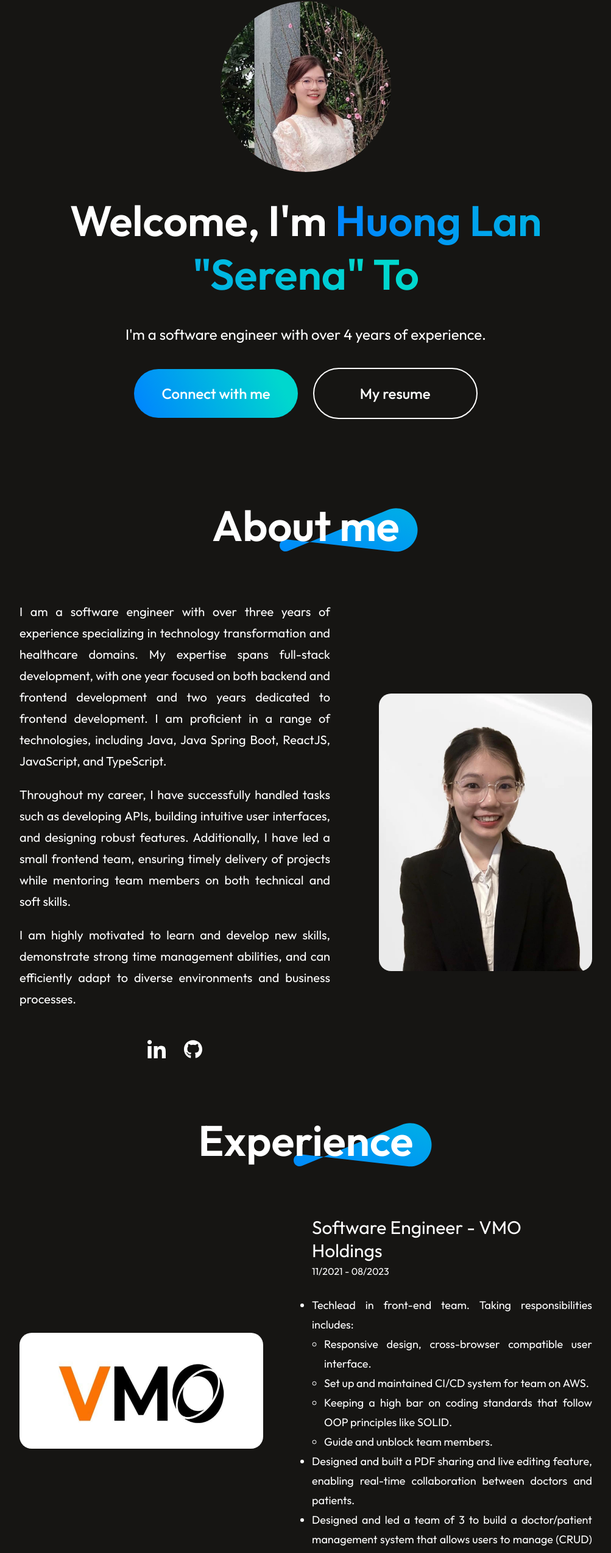
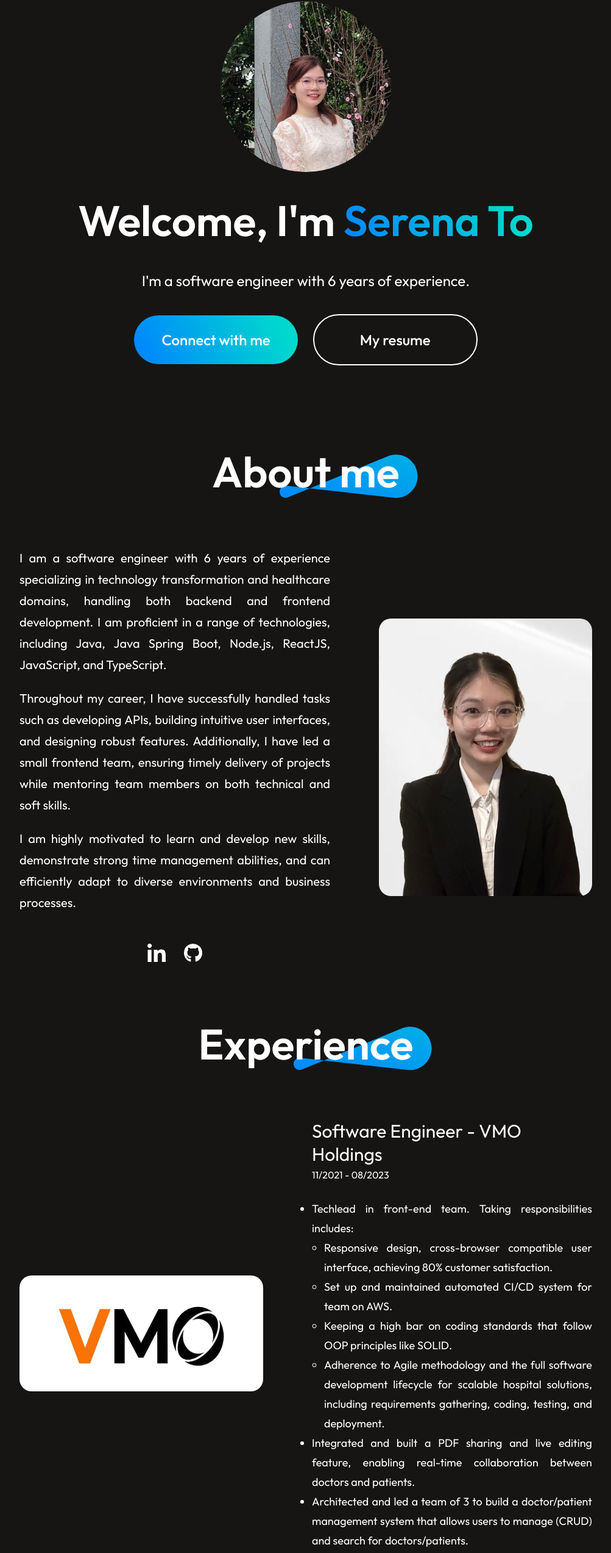
Before and after one commit to HuongLanTo/portfolio, a React (Vite) app: page / in a window 1280 px wide. Shown: the part 222-2768 px from the top of the page at 61% size, without its empty margins (138-1141 px from the left). Built offline with nearby package versions, Linux system fonts and the light colour scheme.

Commit message:
Update info

```diff
--- a/index.html
+++ b/index.html
@@ -5,7 +5,7 @@
   <meta charset="UTF-8" />
   <link rel="icon" type="image/svg+xml" href="src/assets/logo_black.png" />
   <meta name="viewport" content="width=device-width, initial-scale=1.0" />
-  <title>Huong Lan "Serena" To</title>
+  <title>Serena To</title>
   <link rel="preconnect" href="https://fonts.googleapis.com">
   <link rel="preconnect" href="https://fonts.gstatic.com" crossorigin>
   <link href="https://fonts.googleapis.com/css2?family=Outfit:wght@100..900&display=swap" rel="stylesheet">
--- a/src/components/about/About.jsx
+++ b/src/components/about/About.jsx
@@ -16,12 +16,10 @@ const About = () => {
         <div className="about-left">
           <div className="about-general">
             <p>
-              I am a software engineer with over three years of experience
-              specializing in technology transformation and healthcare domains.
-              My expertise spans full-stack development, with one year focused
-              on both backend and frontend development and two years dedicated
-              to frontend development. I am proficient in a range of
-              technologies, including Java, Java Spring Boot, ReactJS,
+              I am a software engineer with 6 years of experience
+              specializing in technology transformation and healthcare domains,
+              handling both backend and frontend development. I am proficient in a range of
+              technologies, including Java, Java Spring Boot, Node.js, ReactJS,
               JavaScript, and TypeScript.
             </p>
             <p>
--- a/src/components/contact/Contact.jsx
+++ b/src/components/contact/Contact.jsx
@@ -41,14 +41,11 @@ const Contact = () => {
           <h1>Let's talk</h1>
           <p>Feel free to connect with me</p>
           <div className="contact-details">
-            {/* <div className="contact-detail">
-              <img src={mail_icon} alt="" /> <p>serena.to.598@gmail.com</p>
-            </div> */}
             <div className="contact-detail">
               <img src={phone_icon} alt="" /> <p>+1 (425) 319-3296</p>
             </div>
             <div className="contact-detail">
-              <img src={location_icon} alt="" /> <p>Washington, United States</p>
+              <img src={location_icon} alt="" /> <p>United States</p>
             </div>
           </div>
         </div>
--- a/src/components/experience/Experience.jsx
+++ b/src/components/experience/Experience.jsx
@@ -29,24 +29,21 @@ const Experience = () => {
                 Techlead in front-end team. Taking responsibilities includes:
                 <ul style={{ marginLeft: "20px" }}>
                   <li>
-                    Responsive design, cross-browser compatible user interface.
+                    Responsive design, cross-browser compatible user interface, achieving 80% customer satisfaction.
                   </li>
-                  <li>Set up and maintained CI/CD system for team on AWS.</li>
+                  <li>Set up and maintained automated CI/CD system for team on AWS.</li>
                   <li>
                     Keeping a high bar on coding standards that follow OOP
                     principles like SOLID.
                   </li>
-                  <li>Guide and unblock team members.</li>
+                  <li>Adherence to Agile methodology and the full software development lifecycle for scalable hospital solutions, including requirements gathering, coding, testing, and deployment.</li>
                 </ul>
               </li>
               <li>
-                Designed and built a PDF sharing and live editing feature,
-                enabling real-time collaboration between doctors and patients.
+              Integrated and built a PDF sharing and live editing feature, enabling real-time collaboration between doctors and patients.
               </li>
               <li>
-                Designed and led a team of 3 to build a doctor/patient
-                management system that allows users to manage (CRUD) and search
-                for doctors/patients.
+              Architected and led a team of 3 to build a doctor/patient management system that allows users to manage (CRUD) and search for doctors/patients.
               </li>
             </ul>
           </div>
@@ -64,21 +61,13 @@ const Experience = () => {
           <div className="experience-description">
             <ul>
               <li>
-                Designed the resumes feature that allows users to fill in the
-                information (experience, projects, education, ...). This feature
-                was used by more than 1000 people.
+              Designed the resumes feature that allows users to fill in the information (experience, projects, education, etc). This feature was capable of scaling to thousands of concurrent users.
               </li>
               <li>
-                Designed and built the email-sending feature to remind
-                candidates to update their resumes.
+              Debugged and optimized large-scale web applications, improving processing efficiency by 30%.
               </li>
               <li>
-                Enhanced admin features for managers and recruiters to manage
-                employee and candidate resumes.
-              </li>
-              <li>
-                Communicated with clients to gather information and ensure
-                completion of business workflows and transfer to team members.
+              Developed scalable RESTful APIs to streamline candidate information management, improving API response times by 20%.
               </li>
             </ul>
           </div>
@@ -94,18 +83,16 @@ const Experience = () => {
           <div className="experience-title">
             Software Engineer - Electronic Records Management Company
           </div>
-          <div className="experience-time">09/2018 - 05/2020</div>
+          <div className="experience-time">02/2018 - 09/2020</div>
           <div className="experience-description">
             <ul>
               <li>
-                Designed and developed responsive Single Page Web Applications
-                (SPA) for hospital solutions using ReactJs, Java, and Spring
-                Boot.
+              Designed and developed responsive Single Page Web Applications (SPA) for hospital solutions.
               </li>
               <li>
-                Optimized the feature that transforms big data into the data
-                warehouse, reducing query time by 25%.
+              Optimized data warehouse feature, reducing query time by 25%, and ensured fault-tolerance for large- scale data handling.
               </li>
+              <li>Collaborated with product managers and designers to define feature roadmaps, ensuring alignment with business goals and customer needs.</li>
             </ul>
           </div>
         </div>
--- a/src/components/profile/Profile.jsx
+++ b/src/components/profile/Profile.jsx
@@ -10,14 +10,14 @@ const Profile = () => {
         <img src={profile_image} alt="" />
       </div>
       <h1>
-        Welcome, I'm <span>Huong Lan "Serena" To</span>
+        Welcome, I'm <span>Serena To</span>
       </h1>
-      <p>I'm a software engineer with over 4 years of experience.</p>
+      <p>I'm a software engineer with 6 years of experience.</p>
       <div className="profile-action">
         <AnchorLink className="anchor-link" offset={50} href="#contact">
           <div className="profile-connect">Connect with me</div>
         </AnchorLink>
-        <a href="resume.pdf" target="_blank">
+        <a href="Serena_To_Resume.pdf" target="_blank">
           <div className="profile-resume">My resume</div>
         </a>
       </div>
```
Also changed, not shown: 2 other files (tests, documents, lock files or other folders).
